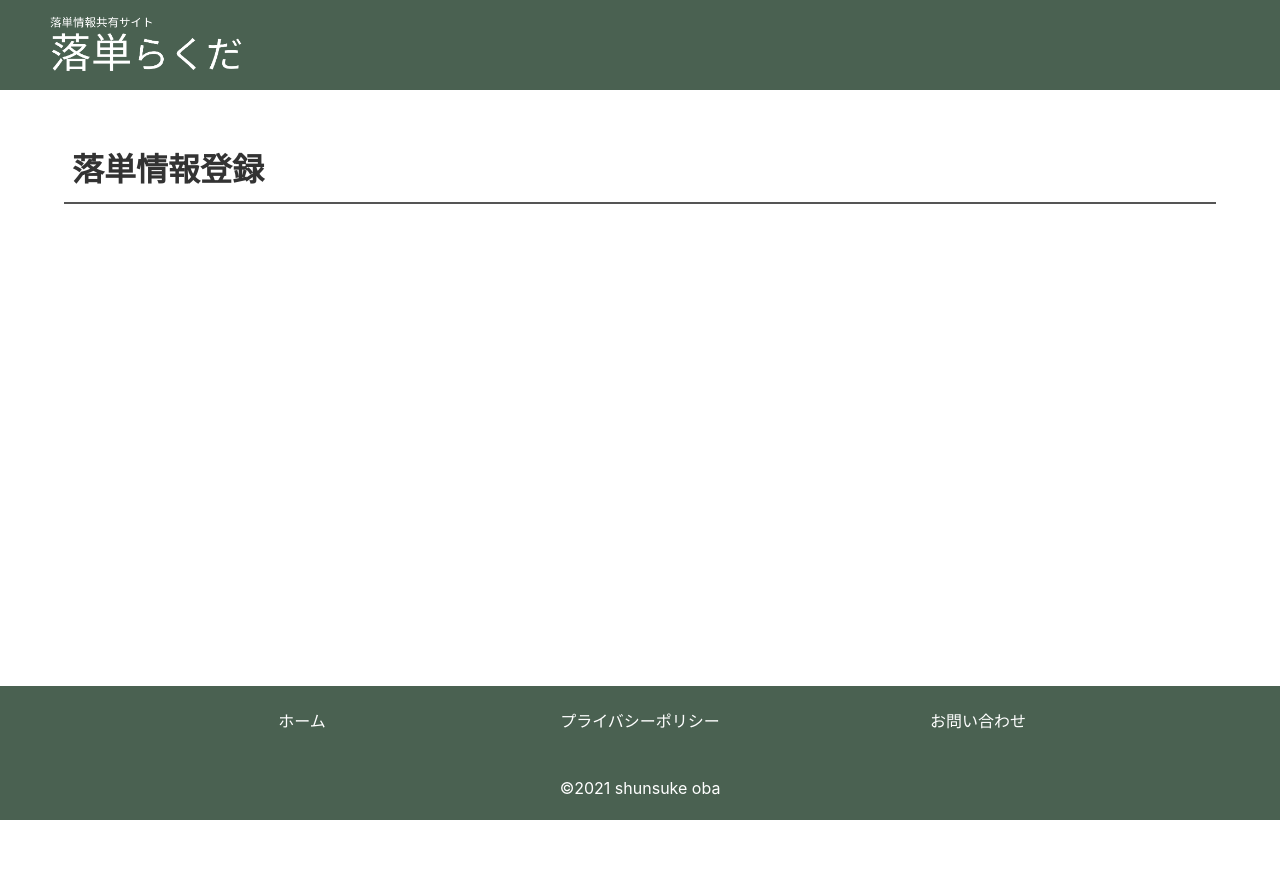
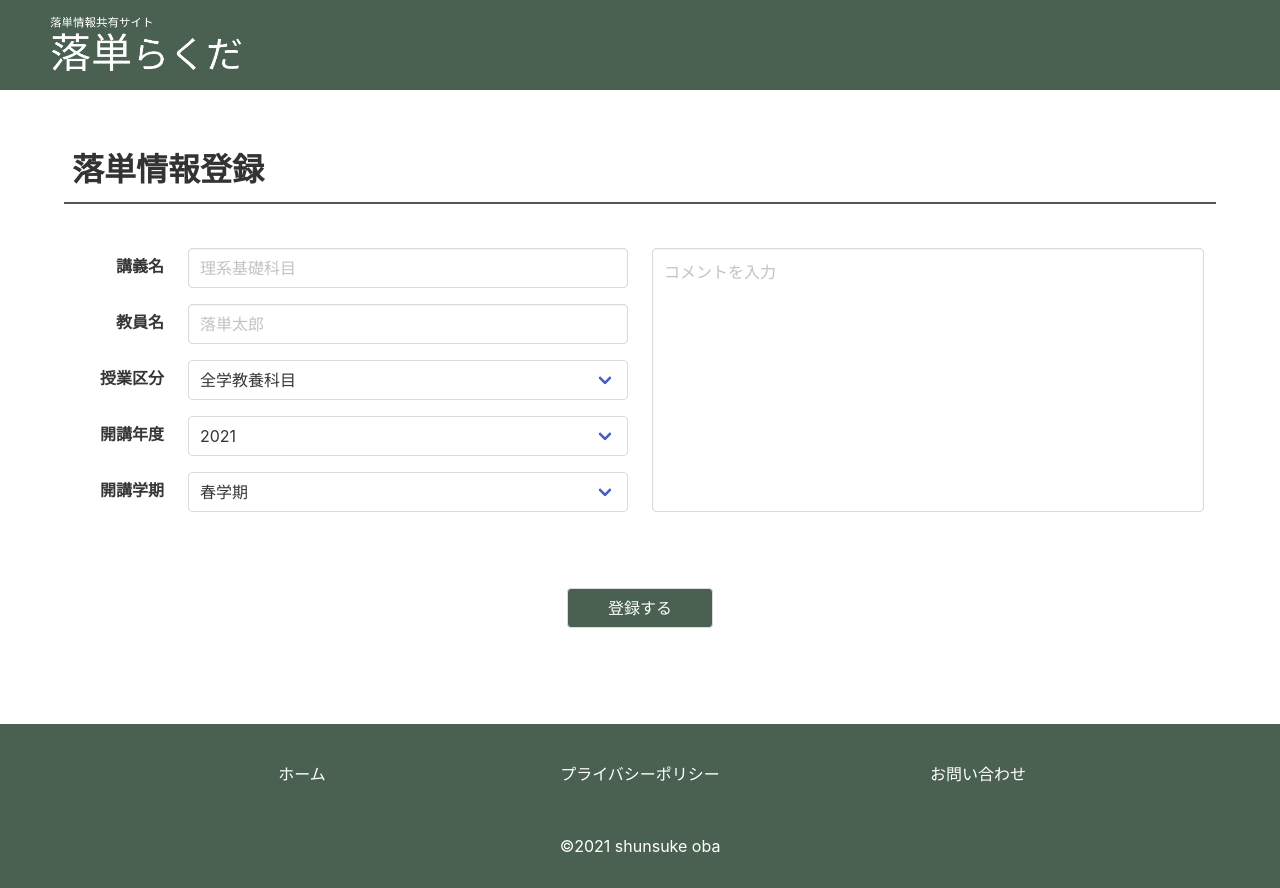
Before and after one commit to obashun22/rakutan-rakuda, a React (Create React App) app: page /Post in a window 1280 px wide. Before the commit the page ends 820 px from the top, so only its background shows below. Built offline with nearby package versions, Linux system fonts and the light colour scheme.

Commit message:
[update] Postページレイアウト完成

```diff
--- a/src/stylesheets/components/Footer.css
+++ b/src/stylesheets/components/Footer.css
@@ -4,7 +4,7 @@ footer {
 }
 
 footer nav {
-  padding: 20px 0px;
+  padding: 35px 0px;
   display: flex;
   justify-content: space-evenly;
   align-items: center;
@@ -17,7 +17,7 @@ footer nav a {
 
 footer p {
   color: white;
-  padding: 20px 0px;
+  padding: 10px 0px 30px;
 }
 
 @media screen and (max-width: 768px) {
@@ -26,7 +26,7 @@ footer p {
   }
 
   footer nav {
-    padding: 10px 0px;
+    padding: 15px 0px;
     flex-direction: column;
   }
 }
--- /dev/null
+++ b/src/stylesheets/components/Submit.css
@@ -0,0 +1,9 @@
+.submit-btn {
+  background-color: var(--theme-color);
+  color: white;
+  padding: 0px 40px;
+}
+
+.submit-btn:hover {
+  color: lightgray;
+}
--- a/src/views/components/Container.js
+++ b/src/views/components/Container.js
@@ -5,7 +5,7 @@ const Container = (props) => {
   return (
     <div className="section">
       <div className="container is-max-widescreen">
-        <div className="ht-5">
+        <div className="">
           { props.children }
         </div>
       </div>
--- /dev/null
+++ b/src/views/components/Input.js
@@ -0,0 +1,20 @@
+import React from 'react';
+
+const Input = (props) => {
+  return (
+    <div className="field is-horizontal my-4">
+      <div className="field-label is-normal">
+        <label class="label">{ props.label }</label>
+      </div>
+      <div class="field-body">
+        <div class="field">
+          <div className="control">
+            <input class="input" type="text" placeholder={ props.placeholder } />
+          </div>
+        </div>
+      </div>
+    </div>
+  );
+};
+
+export default Input;
--- /dev/null
+++ b/src/views/components/PostForm.js
@@ -0,0 +1,33 @@
+import React from 'react';
+import "../../stylesheets/components/PostForm.css";
+import Input from '../components/Input.js';
+import Select from '../components/Select.js';
+import Textarea from '../components/Textarea.js';
+import Submit from '../components/Submit.js';
+
+const Title = (props) => {
+  const categories = ["全学教養科目", "理系基礎科目", "基礎セミナー"];
+  const years = [2021, 2020, 2019, 2018];
+  const terms = ["春学期", "秋学期", "その他"];
+  return (
+    <form>
+      <div className="columns is-marginless mt-4">
+        <div className="column">
+          <Input label="講義名" placeholder="理系基礎科目" />
+          <Input label="教員名" placeholder="落単太郎" />
+          <Select label="授業区分" categories={ categories } />
+          <Select label="開講年度" categories={ years } />
+          <Select label="開講学期" categories={ terms } />
+        </div>
+
+        <div className="column">
+          <Textarea placeholder="コメントを入力"/>
+        </div>
+
+      </div>
+      <Submit title="登録する" />
+    </form>
+  );
+};
+
+export default Title;
--- /dev/null
+++ b/src/views/components/Select.js
@@ -0,0 +1,30 @@
+import React from 'react';
+
+const Select = (props) => {
+  return (
+    <div className="field is-horizontal my-4">
+      <div className="field-label is-normal">
+        <label class="label">{ props.label }</label>
+      </div>
+      <div class="field-body">
+        <div class="field">
+          <div className="control is-expanded">
+            <div className="select is-fullwidth">
+              <select name="">
+                {
+                  props.categories.map( (category) => {
+                    return (
+                      <option>{ category }</option>
+                    )
+                  })
+                }
+              </select>
+            </div>
+          </div>
+        </div>
+      </div>
+    </div>
+  );
+};
+
+export default Select;
--- /dev/null
+++ b/src/views/components/Submit.js
@@ -0,0 +1,10 @@
+import React from 'react';
+import "../../stylesheets/components/Submit.css";
+
+const Submit = (props) => {
+  return (
+    <input className="button submit-btn m-6" type="submit" value={ props.title }/>
+  );
+};
+
+export default Submit;
--- /dev/null
+++ b/src/views/components/Textarea.js
@@ -0,0 +1,16 @@
+import React from 'react';
+
+const Textarea = (props) => {
+  return (
+    <div class="field my-4">
+      <div className="control">
+        <textarea
+          className="textarea has-fixed-size"
+          placeholder={ props.placeholder }
+          rows="10" />
+      </div>
+    </div>
+  );
+};
+
+export default Textarea;
--- a/src/views/components/Title.js
+++ b/src/views/components/Title.js
@@ -4,7 +4,7 @@ import "../../stylesheets/components/Title.css";
 const Title = (props) => {
   return (
     <h2 className="content-title is-size-3 is-size-5-mobile has-text-weight-semibold">
-      { props.content }
+      { props.title }
     </h2>
   );
 };
--- a/src/views/pages/index.js
+++ b/src/views/pages/index.js
@@ -3,6 +3,8 @@ import "../../stylesheets/views/Index.css";
 import Header from '../components/Header.js';
 import Footer from '../components/Footer.js';
 import PostButton from '../components/PostButton.js';
+import Container from '../components/Container.js';
+import Title from '../components/Title.js';
 
 const Home = () => {
   return (
@@ -10,9 +12,16 @@ const Home = () => {
       <Header>
         <PostButton />
       </Header>
-      <div id="tmp">
+      <div className="top">
+        あああ
+      </div>
+      <div className="main">
+        <Container>
+          <Title title="検索結果" />
+          <Title title="最近の投稿" />
+        </Container>
+      </div>
 
-      </div>
       <Footer />
     </div>
   );
--- a/src/views/pages/post.js
+++ b/src/views/pages/post.js
@@ -3,21 +3,15 @@ import Header from '../components/Header.js';
 import Footer from '../components/Footer.js';
 import Title from '../components/Title.js';
 import Container from '../components/Container.js';
+import PostForm from '../components/PostForm.js';
 
 const Post = () => {
   return (
     <div>
       <Header />
       <Container>
-        <Title content="落単情報登録" />
-        <form className="columns">
-          <div className="column">
-
-          </div>
-          <div className="column">
-
-          </div>
-        </form>
+        <Title title="落単情報登録" />
+        <PostForm />
       </Container>
       <Footer />
     </div>
```
Also changed, not shown: src/stylesheets/components/PostForm.css (added).
